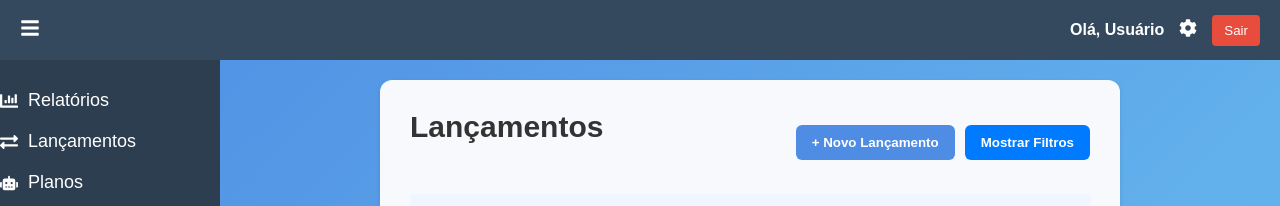
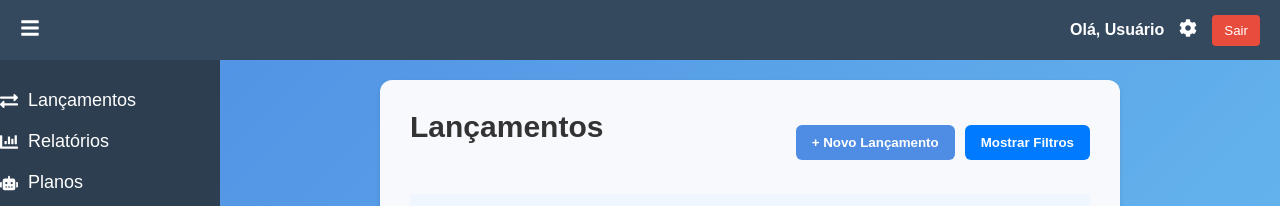
Before and after one commit to JoaoPLdeSouza/MyFinance, a React (Create React App) app: page /lancamentos in a window 1280 px wide. Shown: the top 206 px of the page. Built offline with nearby package versions, Linux system fonts and the light colour scheme.

Commit message:
Colocando "Lançamentos" primeiro na Sidebar

```diff
--- a/src/components/Sidebar.js
+++ b/src/components/Sidebar.js
@@ -9,19 +9,19 @@ const Sidebar = ({ isOpen }) => {
     // A div terá a classe 'sidebar' e também 'open' ou 'closed' dependendo do estado isOpen
     <div className={`sidebar ${isOpen ? "open" : "closed"}`}>
       <ul>
+        {/* Link para a página Lançamentos com ícone e texto */}
+        <li>
+          <Link to="/lancamentos">
+            <FaExchangeAlt className="sidebar-icon" />
+            <span className="link-text">Lançamentos</span>
+          </Link>
+        </li>
+
         {/* Link para a página Home (Relatórios) com ícone e texto */}
         <li>
           <Link to="/home">
             <FaChartBar className="sidebar-icon" />
             <span className="link-text">Relatórios</span>
-          </Link>
-        </li>
-
-        {/* Link para a página Lançamentos com ícone e texto */}
-        <li>
-          <Link to="/lancamentos">
-            <FaExchangeAlt className="sidebar-icon" />
-            <span className="link-text">Lançamentos</span>
           </Link>
         </li>
 
--- a/src/components/VEcononoPopup.js
+++ b/src/components/VEcononoPopup.js
@@ -39,7 +39,7 @@ const VEcononoPopup = ({ isOpen, onClose, onSubmit, isLoading }) => {
 
     // Validação básica no front-end: verifica se é um número válido e positivo
     if (isNaN(numericValue) || numericValue <= 0) {
-      setErroValor('Por favor, insira um valor numérico válido e positivo (maior que 0,00).');
+      setErroValor('Por favor, insira um valor numérico válido (maior que 0,00).');
       return; // Interrompe a submissão se a validação falhar
     }
 
```
